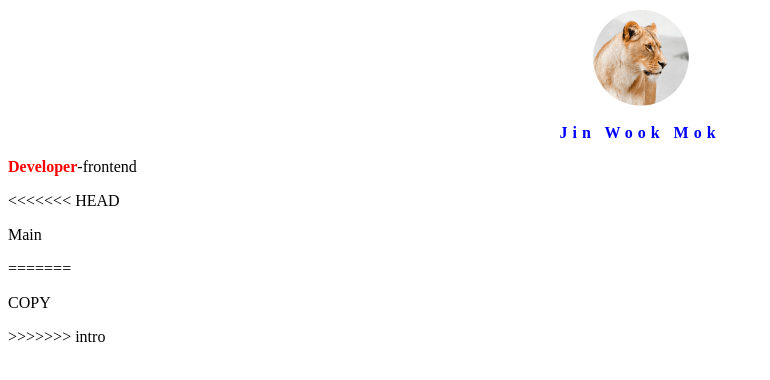
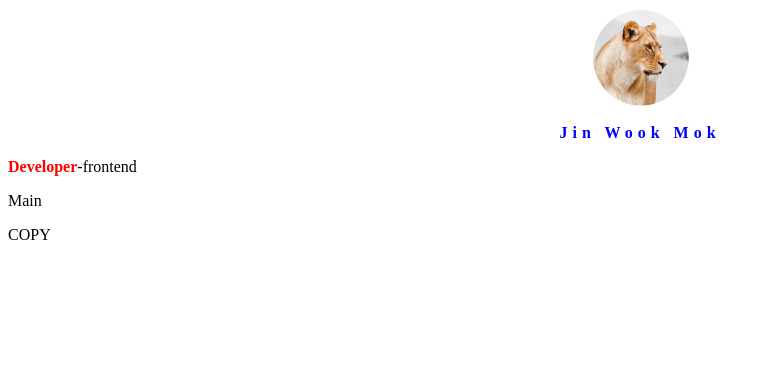
Before and after one commit to JinWook-Mok/htmlPractice, a plain HTML site: page index.html in a window 1280 px wide. Shown: the whole page, without its empty margins (0-770 px from the left). Drawn offline with Linux system fonts and the light colour scheme.

Commit message:
add on github

```diff
--- a/index.html
+++ b/index.html
@@ -7,10 +7,8 @@
         <img src="lion.png" style="width: 100px; display: block; margin-left: auto; margin-right: auto;">
         <h3 style="font-size: 16px; color: blue; letter-spacing: 5px; text-align: center">Jin Wook Mok</h3>
         <p><strong style="color: red">Developer</strong>-frontend</p>
-<<<<<<< HEAD
         <p>Main</p>
-=======
         <p>COPY</p>
->>>>>>> intro
+
     </body>
 </html>
```
